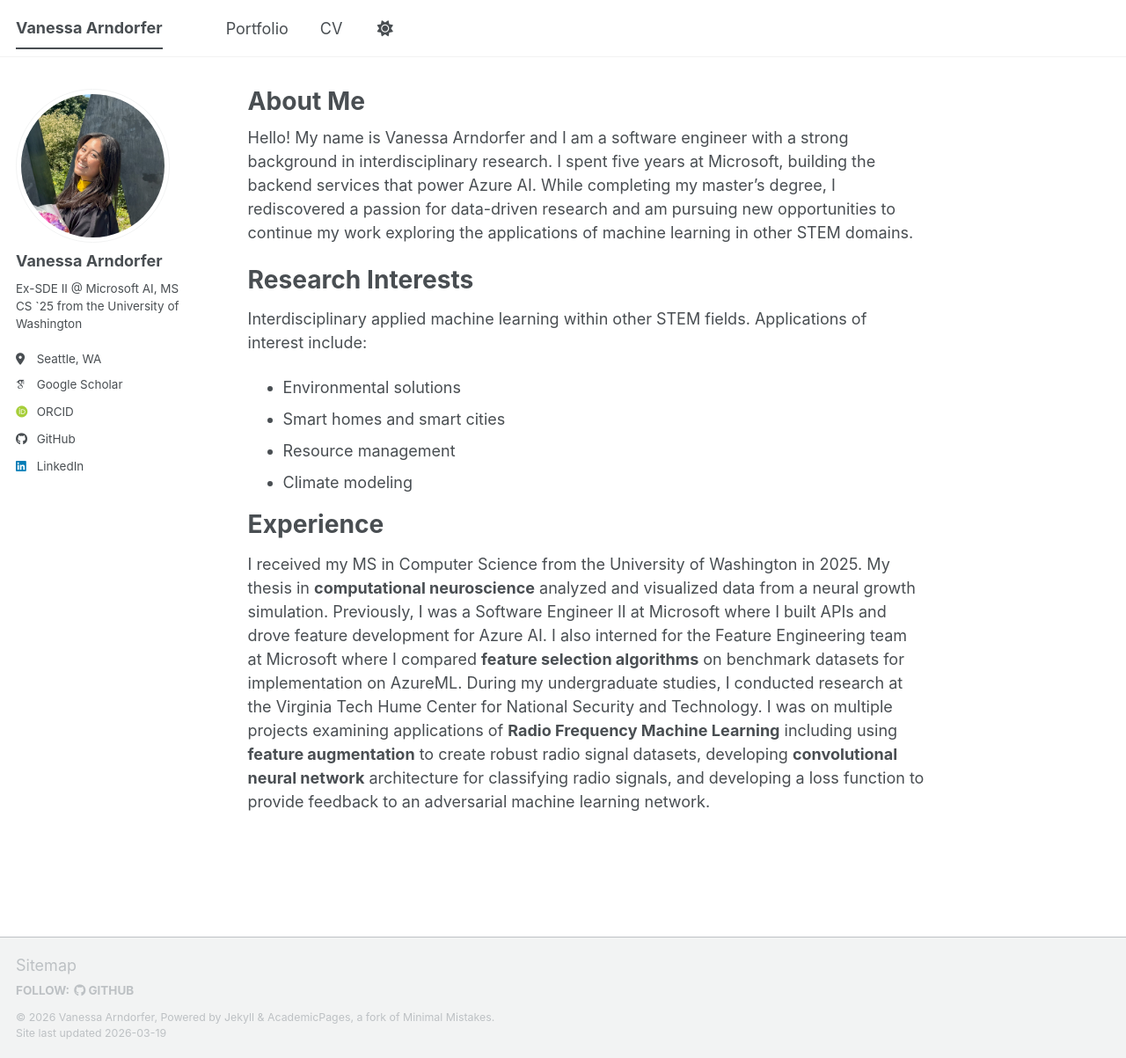
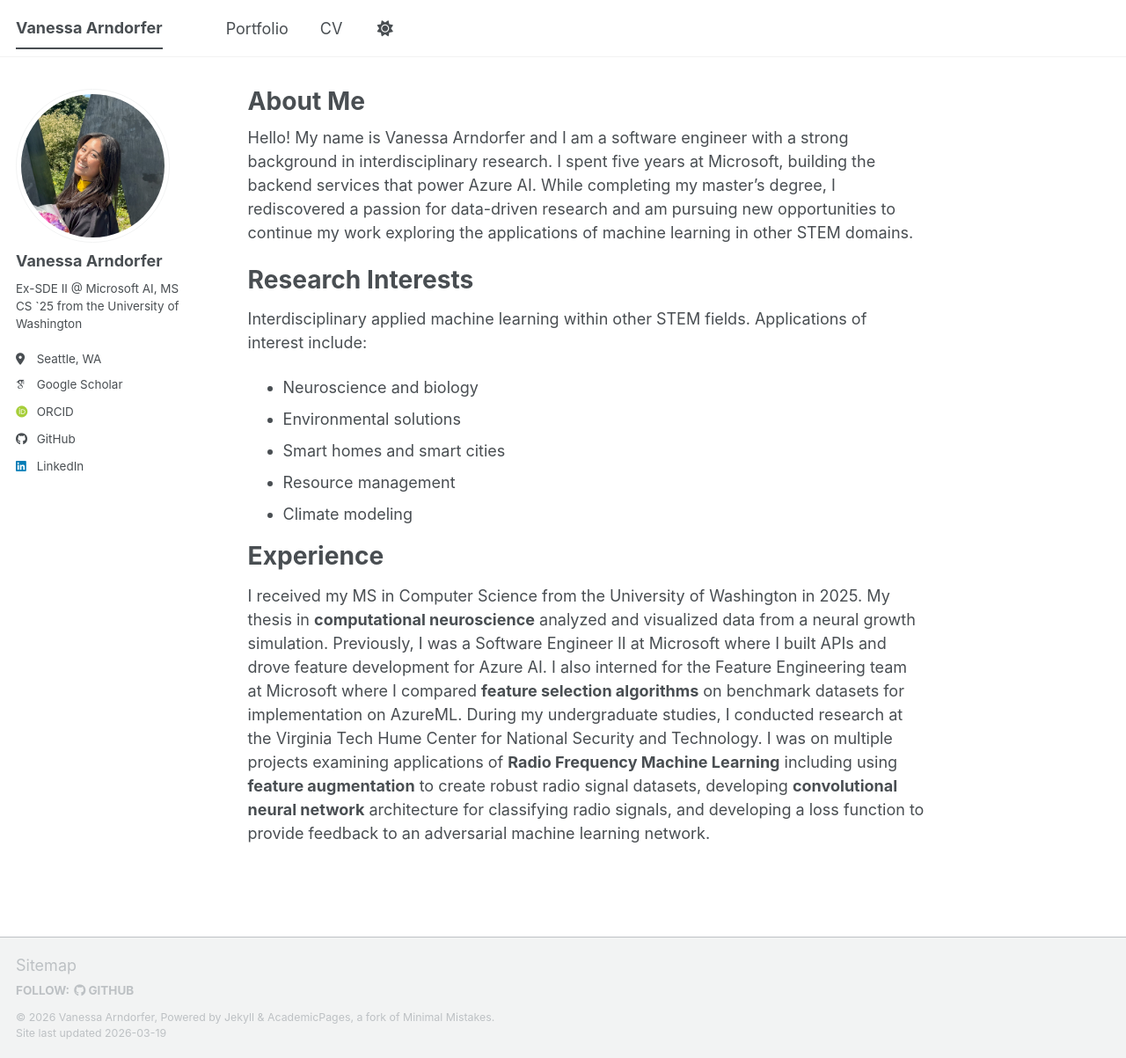
Before and after one commit to varndorfer/website2.0, a Jekyll site: the page built from _pages/about.md, in a window 1280 px wide and 1203 px high. Shown: the whole window at 88% size. Built offline with Jekyll 4.4.1, drawn with Linux system fonts in a browser that asks for light colours; some web fonts are replaced; a script bundle is joined from its source files by our own code; library files that are not in the unit come from our copies.

Commit message:
update interdisciplinary interests

```diff
--- a/_pages/about.md
+++ b/_pages/about.md
@@ -12,6 +12,7 @@ Hello! My name is Vanessa Arndorfer and I am a software engineer with a strong b
 Research Interests
 ======
 Interdisciplinary applied machine learning within other STEM fields. Applications of interest include:
+- Neuroscience and biology
 - Environmental solutions
 - Smart homes and smart cities
 - Resource management
```
